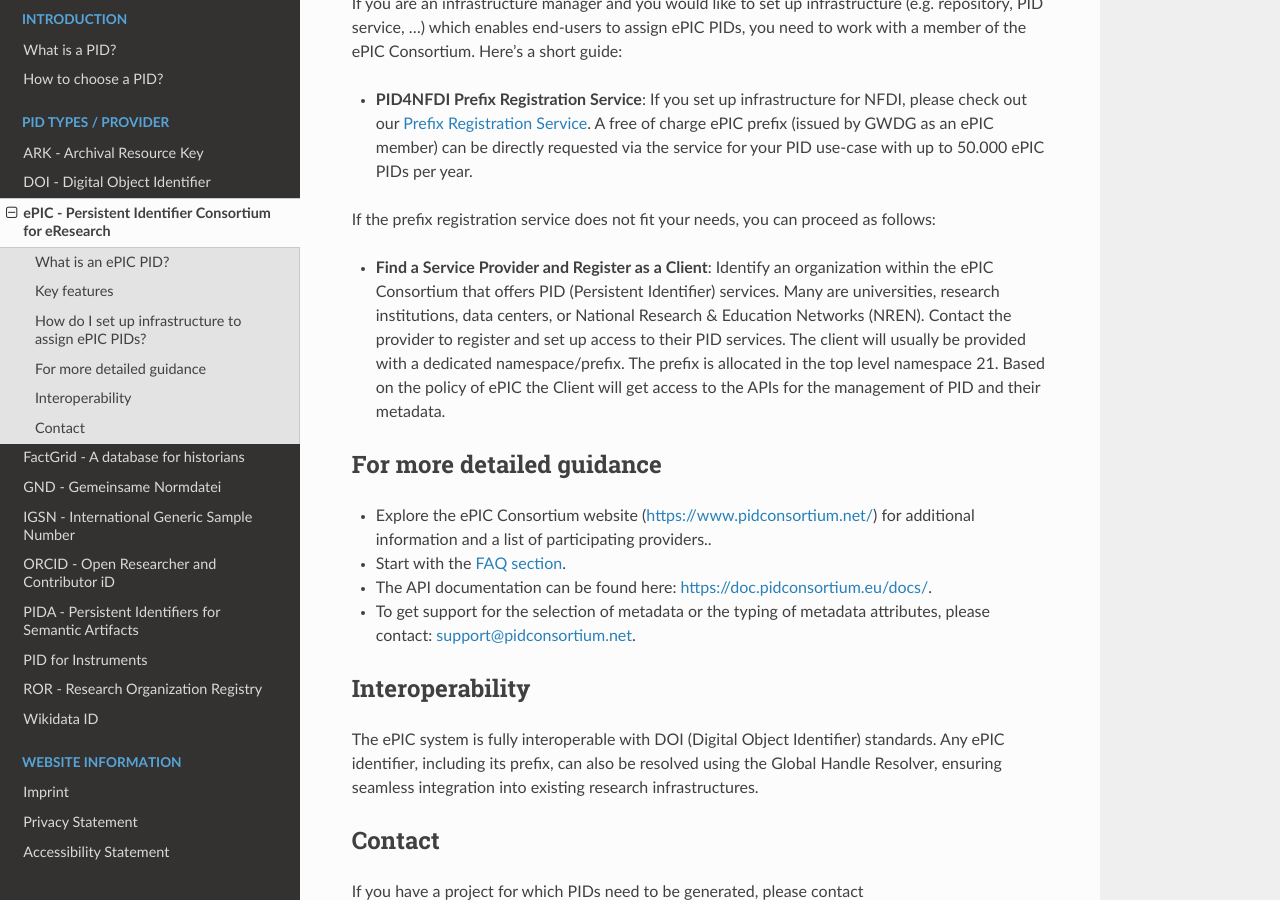
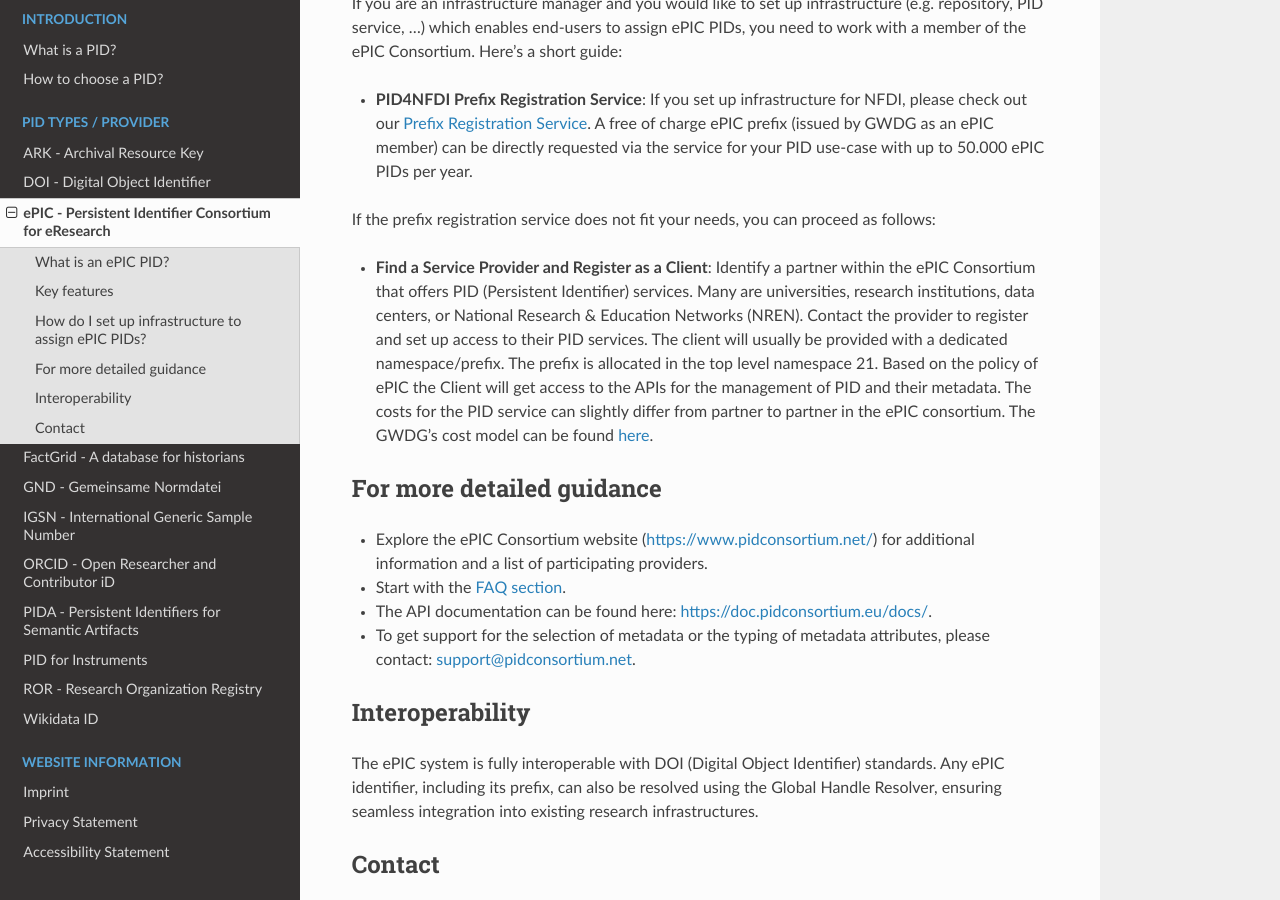
Before and after one commit to stephw-tib/pid4nfdi-training, a Sphinx documentation site: the page built from docs/source/epic.rst, in a window 1280 px wide and 900 px high, scrolled down 1143 px. Built offline with Sphinx 7.4.7 and the Read the Docs theme 3.1.0, drawn with Linux system fonts in a browser that asks for light colours; pages that are not in the unit, such as notebooks, are missing from menus.

Commit message:
add in link to GWDG cost model

```diff
--- a/docs/source/epic.rst
+++ b/docs/source/epic.rst
@@ -35,7 +35,7 @@
 
 If the prefix registration service does not fit your needs, you can proceed as follows:
 
-- **Find a Service Provider and Register as a Client**: Identify an organization within the ePIC Consortium that offers PID (Persistent Identifier) services. Many are universities, research institutions, data centers, or National Research & Education Networks (NREN). Contact the provider to register and set up access to their PID services. The client will usually be provided with a dedicated namespace/prefix. The prefix is allocated in the top level namespace 21. Based on the policy of ePIC the Client will get access to the APIs for the management of PID and their metadata.
+- **Find a Service Provider and Register as a Client**: Identify a partner within the ePIC Consortium that offers PID (Persistent Identifier) services. Many are universities, research institutions, data centers, or National Research & Education Networks (NREN). Contact the provider to register and set up access to their PID services. The client will usually be provided with a dedicated namespace/prefix. The prefix is allocated in the top level namespace 21. Based on the policy of ePIC the Client will get access to the APIs for the management of PID and their metadata. The costs for the PID service can slightly differ from partner to partner in the ePIC consortium. The GWDG's cost model can be found `here <https://docs.gwdg.de/doku.php?id=en:services:application_services:pid:start>`_.
 
 .. - **Obtain, Use and Manage Identifiers**: Submit the necessary metadata for the resource you want to identify. The specific requirements will depend on the infrastructure and the type of resource. Once your metadata is submitted, the infrastructure will issue a unique ePIC identifier.Integrate the ePIC into your workflows for citation, sharing, and resource management. Updates or additional metadata can often be added as needed.
 
@@ -43,7 +43,7 @@
 For more detailed guidance
 ---------------
 
-* Explore the ePIC Consortium website (https://www.pidconsortium.net/) for additional information and a list of participating providers..
+* Explore the ePIC Consortium website (https://www.pidconsortium.net/) for additional information and a list of participating providers.
 
 * Start with the `FAQ section <https://www.pidconsortium.net/?page_id=1060>`_.
 
```
